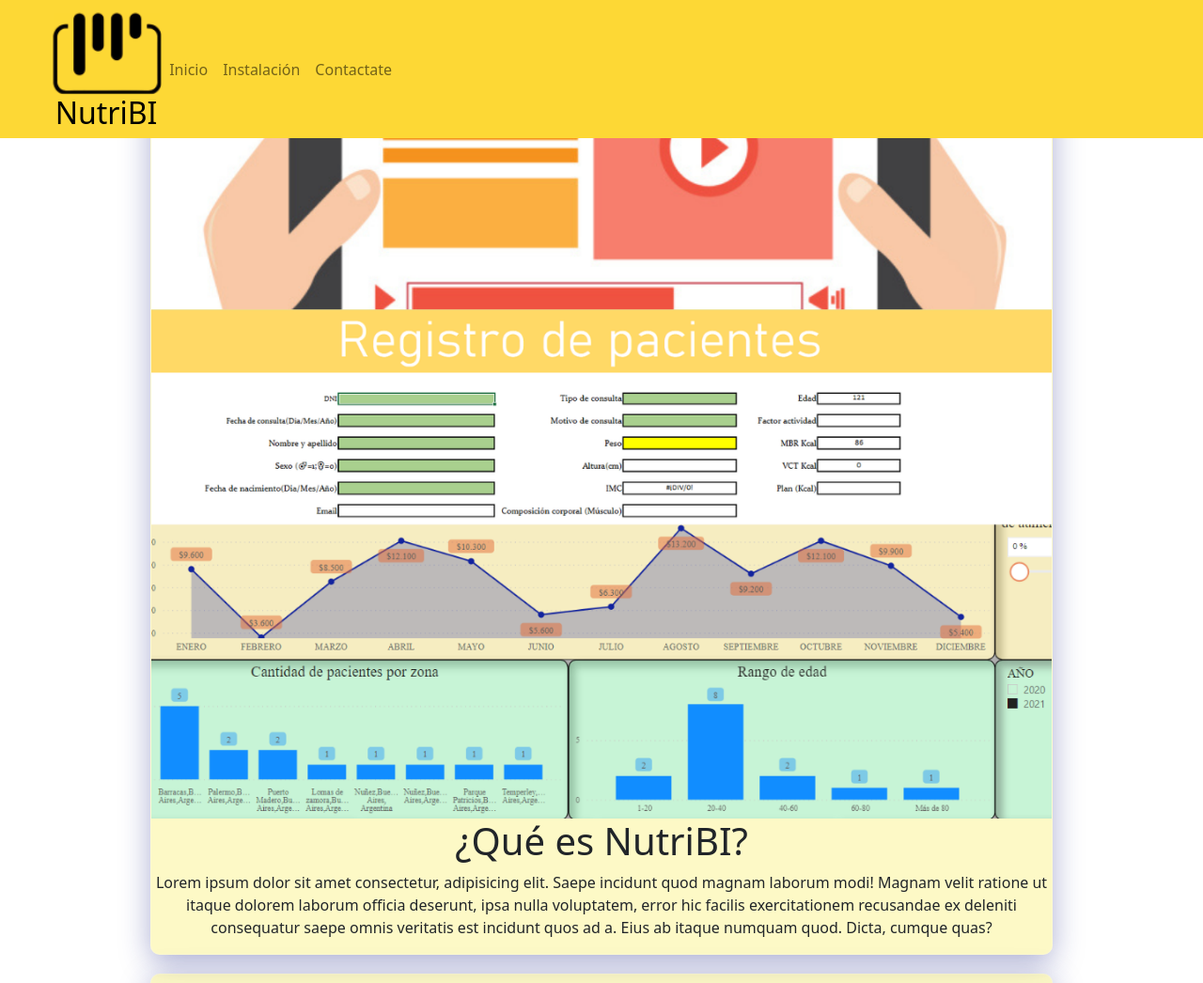
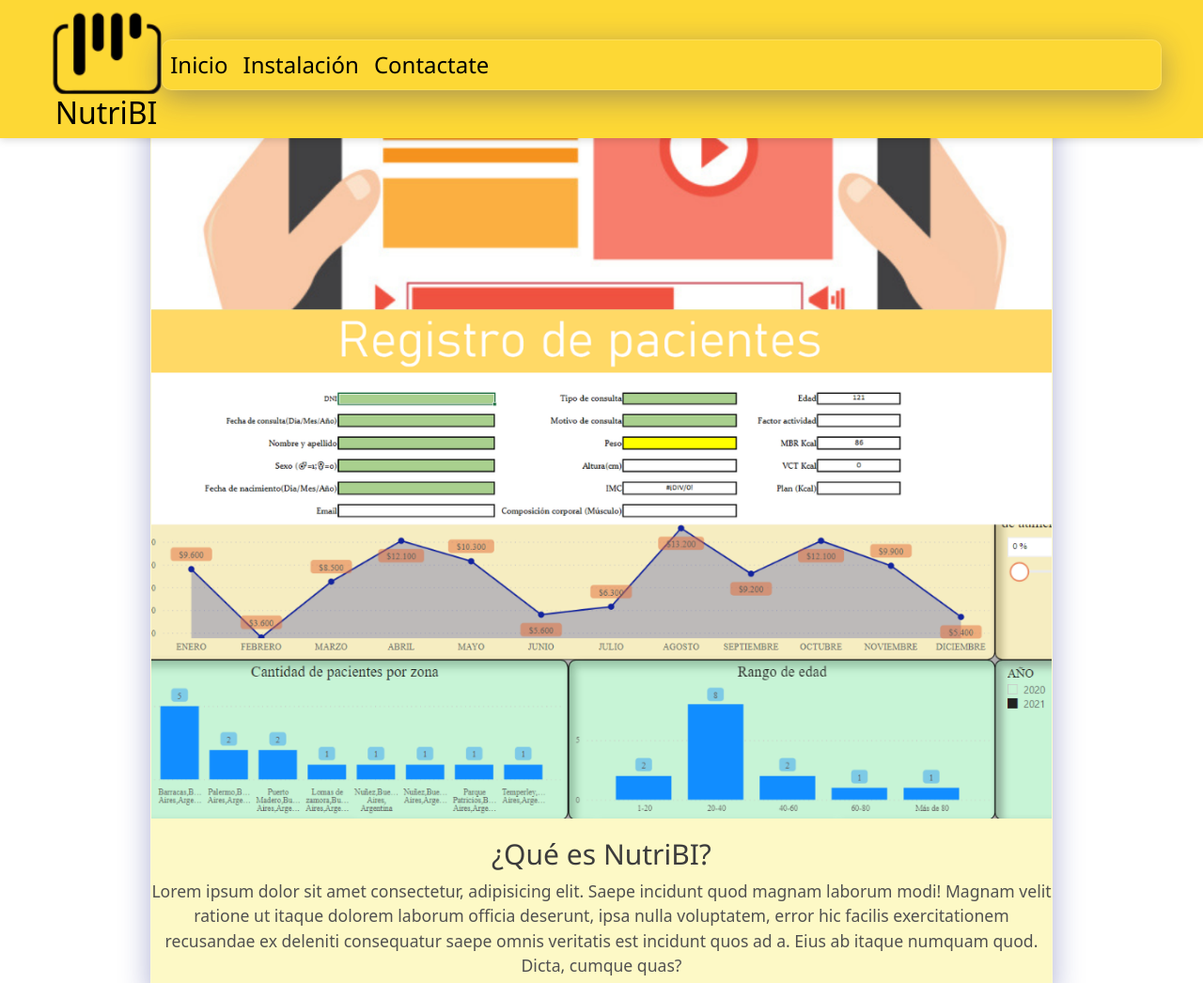
Before and after one commit to pfdrago/NutriBI, a plain HTML site: page index.html in a window 1280 px wide. Shown: the top 1046 px of the page at 94% size. Drawn offline with nearby package versions, Linux system fonts and the light colour scheme; some packages are replaced by stand-ins of ours; a script that the page names is missing.

Commit message:
detalles header

```diff
--- a/index.html
+++ b/index.html
@@ -34,7 +34,7 @@
           aria-controls="navbarNav" aria-expanded="false" aria-label="Toggle navigation">
           <span class="navbar-toggler-icon"></span>
         </button>
-        <div class="collapse navbar-collapse" id="navbarNav">
+        <div class="ulContainer collapse navbar-collapse" id="navbarNav">
           <ul class="navbar-nav">
             <li class="nav-item">
               <a class="nav-link" href="index.html">Inicio</a>
--- a/scss/base/_listas.scss
+++ b/scss/base/_listas.scss
@@ -15,6 +15,6 @@ $encabezados:
 38px; //nth($encabezados, 4)//
 
 $parrafos:
-1rem, //nth($parrafos, 1)//
+1.1rem, //nth($parrafos, 1)//
 1.5rem, //nth($parrafos, 2)//
 1.8rem; //nth($parrafos, 3)//
--- a/scss/components/_cardprimaria.scss
+++ b/scss/components/_cardprimaria.scss
@@ -5,6 +5,18 @@
     display: flex;
     justify-content: center;
     margin-bottom: 20px;
+
+    h1 {
+        font-family: 'Noto Sans', sans-serif;
+        color: nth($colores-texto, 2);
+        font-size: nth($encabezados, 3);
+        padding-top: 20px;
+    }
+
+    p {
+        color: nth($colores-texto, 1);
+        font-size: nth($parrafos, 1);
+    }
 }
 
 .articulo {
--- a/scss/components/_cards.scss
+++ b/scss/components/_cards.scss
@@ -16,7 +16,6 @@
     display: flex;
     flex-direction: column;
     text-align: center;
-    border: 2px solid black;
     background: nth($colores, 4);
     box-shadow: 0 8px 32px 0 rgba( 31, 38, 135, 0.37 );
     border-radius: 10px;
--- a/scss/components/_header.scss
+++ b/scss/components/_header.scss
@@ -8,6 +8,22 @@ header{
     position: fixed;
     width: 100%;
     z-index: 100;
+    box-shadow: 0 2px 8px rgb(0 0 0 / 15%);
+
+    .nav-link{
+        font-family: 'Noto Sans', sans-serif;
+        font-size: nth($encabezados, 2);
+        color: black;
+    }
+
+    .ulContainer {
+        text-align: center;
+        margin-bottom: 10px;
+        background-color: nth($colores, 2);
+        box-shadow: 0 8px 32px 0 rgba( 31, 38, 135, 0.37 );
+        border-radius: 10px;
+        border: 1px solid rgba( 255, 255, 255, 0.18 );
+    }
 
     .navbar{
         padding: 0 0 0 10px;
--- a/scss/style.scss
+++ b/scss/style.scss
@@ -1,3 +1,7 @@
+// Fuentes //
+@import url('https://fonts.googleapis.com/css2?family=Noto+Sans&display=swap');
+// Nunito 400 //
+
 // Formateo general //
 * {
     margin: 0;
```
Also changed, not shown: css/style.css, 1 other file.
